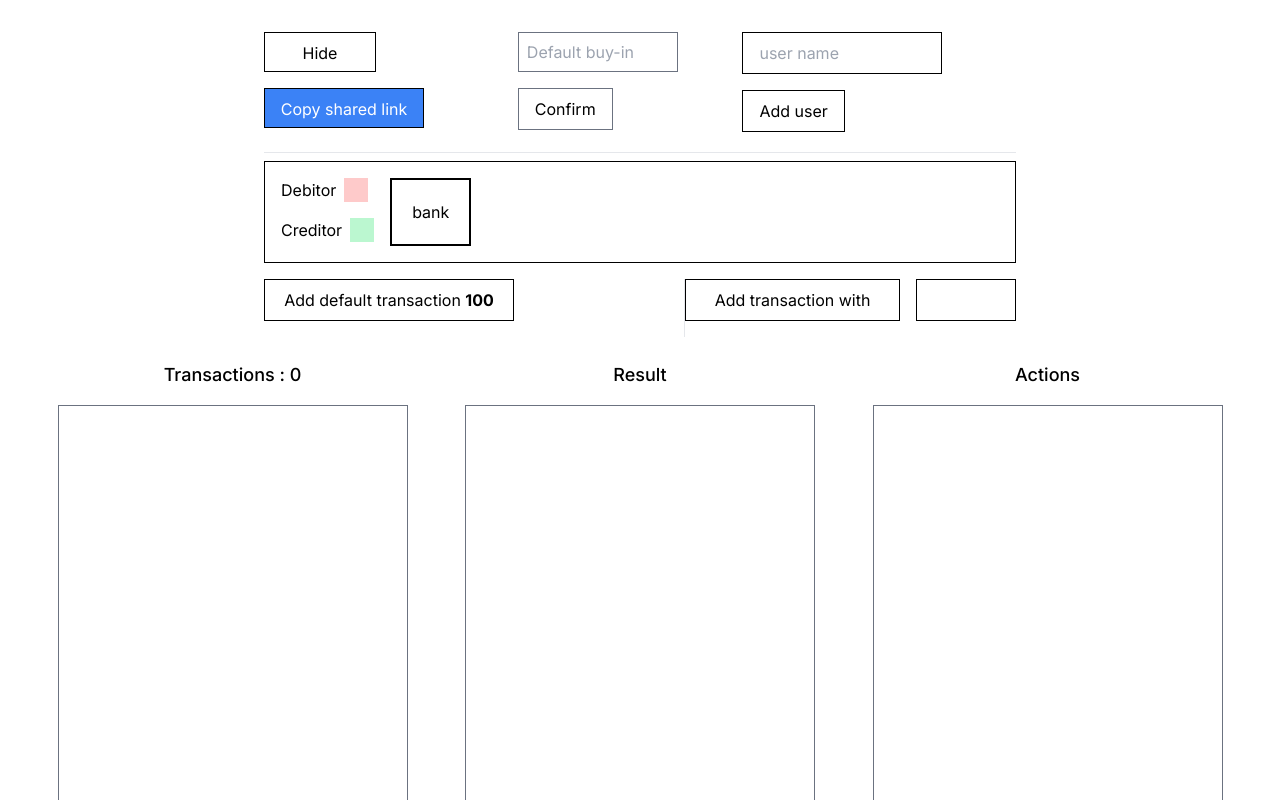
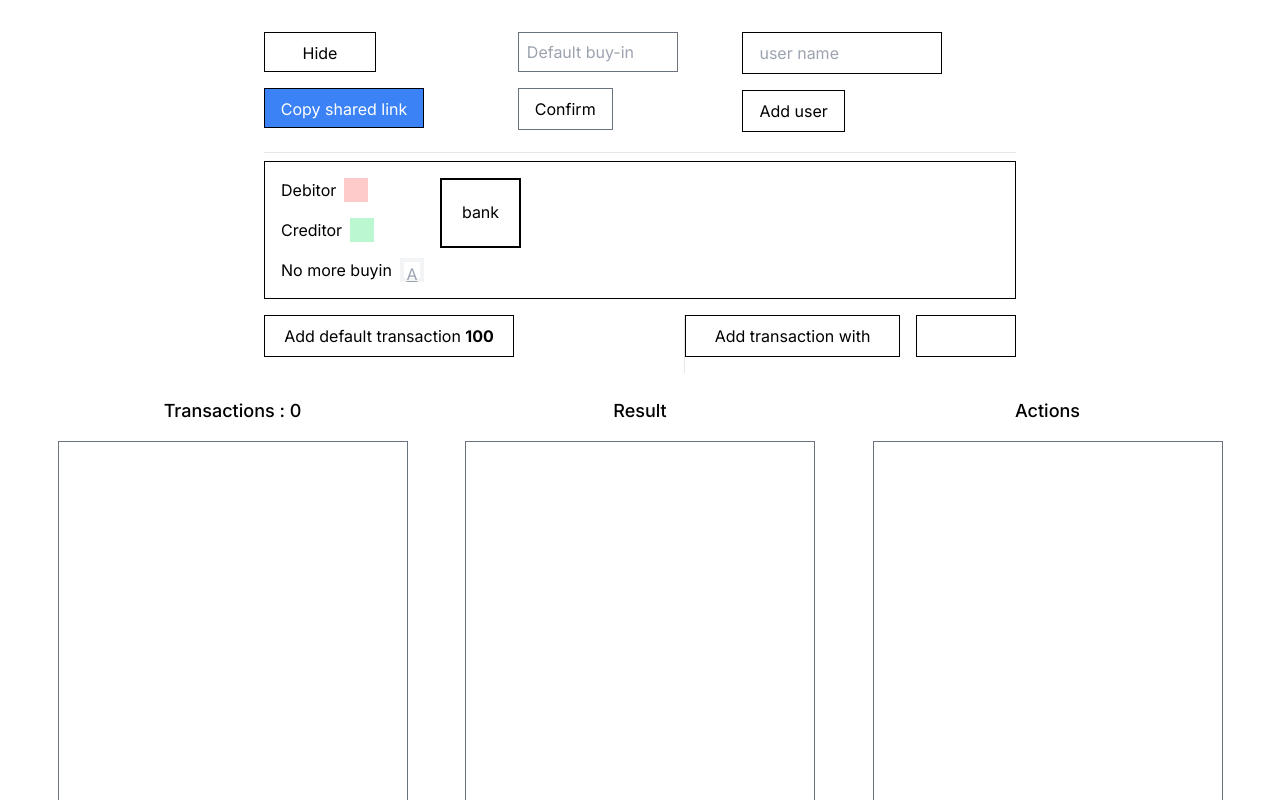
Before and after one commit to thuutri2710/porkerbill, a Next.js app: page /v2 in a window 1280 px wide. Shown: the top 800 px of the page. Built offline with nearby package versions, Linux system fonts and the light colour scheme.

Commit message:
alert players who are over buyin

```diff
--- a/app/v2/page.tsx
+++ b/app/v2/page.tsx
@@ -1,6 +1,6 @@
 "use client";
 
-import { useEffect, useRef, useState } from "react";
+import { useEffect, useState } from "react";
 import { toBlob } from "html-to-image";
 import clsx from "clsx";
 import Users from "@/components/Users";
@@ -39,7 +39,6 @@ export default function Home() {
 
     return JSON.parse(persistedUsers || '["bank"]');
   });
-  const isFirstRender = useRef(true);
   const [transactions, setTransactions] = useState<
     { debitor: string; creditor: string; money: number }[]
   >(() => {
@@ -60,13 +59,22 @@ export default function Home() {
     return JSON.parse(persistedTransactions || "[]");
   });
 
+  const debitTransactions = transactions.reduce((acc, curr) => {
+    acc[curr.debitor] = (acc[curr.debitor] || 0) - curr.money;
+
+    return acc;
+  }, {} as Record<string, number>);
+
+  const overBuyInUsers = Object.entries(debitTransactions)
+    .filter(([d, m]) => m <= -200)
+    .map(([name]) => name);
+
   const calculateMoney = (shouldScroll: boolean) => {
     const obj: Record<string, number> = {};
-
+    try {
       transactions.forEach((line) => {
         const { debitor, creditor, money } = line;
 
-      let times = 0;
         let parsedMoney = 0;
         parsedMoney = Number(money);
 
@@ -103,6 +111,9 @@ export default function Home() {
 
       if (resultDiv && shouldScroll) {
         resultDiv.scrollIntoView({ behavior: "smooth" });
+      }
+    } catch (e) {
+      console.log(e);
     }
   };
 
@@ -214,12 +225,6 @@ export default function Home() {
   }, [actions]);
 
   useEffect(() => {
-    if (isFirstRender.current) {
-      isFirstRender.current = false;
-
-      return;
-    }
-
     calculateMoney(false);
     localStorage.setItem("transactionsV2", JSON.stringify(transactions));
   }, [transactions]);
@@ -235,6 +240,7 @@ export default function Home() {
       <Users
         users={users}
         setUsers={setUsers}
+        overBuyInUsers={overBuyInUsers}
         //@ts-ignore
         setTransactions={setTransactions}
       />
--- a/components/Users.tsx
+++ b/components/Users.tsx
@@ -9,11 +9,17 @@ interface Transaction {
 
 interface UsersProps {
   users: string[];
+  overBuyInUsers: string[];
   setUsers: (u: string[]) => void;
   setTransactions: (t: Transaction | ((prevState: Transaction[]) => Transaction[])) => void;
 }
 
-const Users = ({ users = [], setUsers = (u: any) => void u, setTransactions }: UsersProps) => {
+const Users = ({
+  overBuyInUsers = [],
+  users = [],
+  setUsers = (u: any) => void u,
+  setTransactions,
+}: UsersProps) => {
   const inputRef = useRef<HTMLInputElement>(null);
   const buyInRef = useRef<HTMLInputElement>(null);
   const [isShowConfig, setIsShowConfig] = useState<boolean>(true);
@@ -134,21 +140,34 @@ const Users = ({ users = [], setUsers = (u: any) => void u, setTransactions }: U
               <span>Debitor</span>
               <span className="w-6 h-6 inline-block ml-2 bg-red-200" />
             </div>
-            <div className="flex flex-row items-center">
+            <div className="flex flex-row items-center mb-4">
               <span>Creditor</span>
               <span className="w-6 h-6 inline-block ml-2 bg-green-200" />
             </div>
+            <div className="flex flex-row items-center">
+              <span>No more buyin</span>
+              <span className="w-6 h-6 inline-block ml-2 border-gray-100 border-4 text-gray-400 underline text-center align-middle pb-1">
+                A
+              </span>
+            </div>
           </div>
           {users.map((user) => {
+            const isOverBuyIn = overBuyInUsers.includes(user);
+
             return (
               <div
                 className={clsx(
-                  "border-2 border-solid border-black p-5 cursor-pointer",
+                  "border-2 border-solid border-black p-5 cursor-pointer flex-grow-0 h-[70px]",
                   debitor === user && "bg-red-200",
-                  creditor === user && "bg-green-200"
+                  creditor === user && "bg-green-200",
+                  isOverBuyIn && "underline cursor-default border-gray-100 border-4 text-gray-400"
                 )}
                 key={user}
                 onClick={() => {
+                  if (debitor && creditor && user !== debitor && user !== creditor) {
+                    return;
+                  }
+
                   if (debitor === user) {
                     setDebitor(undefined);
                     //   setCreditor(undefined);
@@ -159,6 +178,11 @@ const Users = ({ users = [], setUsers = (u: any) => void u, setTransactions }: U
                   }
 
                   if (!debitor && !creditor) {
+                    if (isOverBuyIn) {
+                      alert(`No more buyin for ${user}`);
+
+                      return;
+                    }
                     setDebitor(user);
                   }
                   if (debitor && !creditor) {
```
Lines whose indentation alone changed are shown as unchanged.
